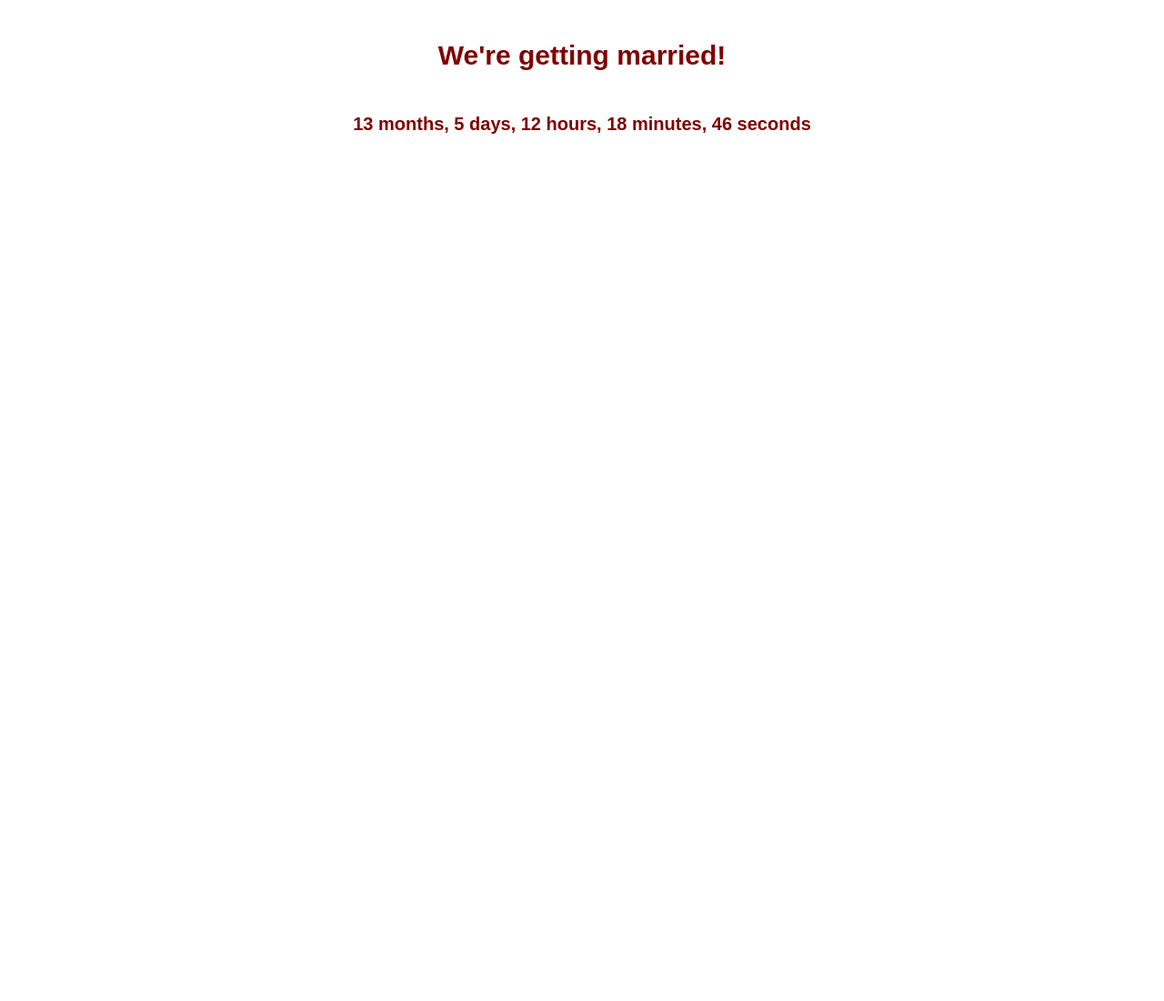
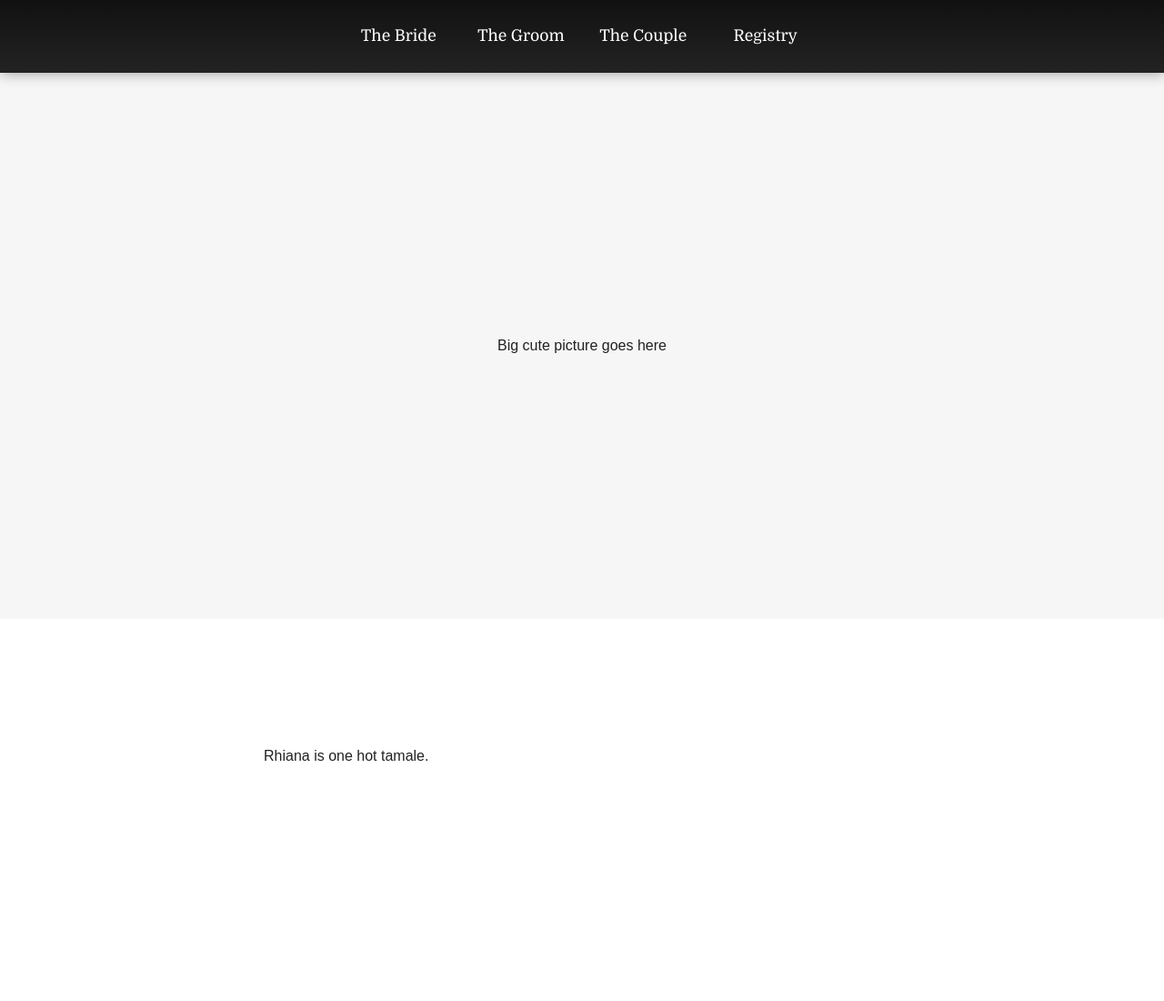
Before and after one commit to b-ash/wedding, a website: page public/index.html in a window 1280 px wide. Shown: the top 1100 px of the page at 91% size. Before the commit the page ends 800 px from the top, so only its background shows below. Drawn offline with Linux system fonts and the light colour scheme.

Commit message:
Basic styling, adding favicon, etc

```diff
--- a/app/assets/index.html
+++ b/app/assets/index.html
@@ -7,22 +7,70 @@
     <meta name="keywords" content="wedding" />
     <meta name="author" content="Bryan Ash" />
 
-    <link href='http://fonts.googleapis.com/css?family=Allura|Cabin' rel='stylesheet' type='text/css' />
+    <link href='http://fonts.googleapis.com/css?family=Domine' rel='stylesheet' type='text/css' />
     <link rel="stylesheet" href="/static/css/app.css">
+    <link rel="shortcut icon" href="/favicon.ico" type="image/x-icon">
     <script src="/static/js/vendor.js"></script>
     <script src="/static/js/app.js"></script>
     <script>require('coffee/index');</script>
 
-    <title>Wedding</title>
+    <title>Wedding | Bryan &amp; Rhiana</title>
 </head>
 
 <body>
-    <div class="wrap">
+    <!-- <div class="wrap">
         <p class="title">We're getting married!</p>
     </div>
 
     <div class="wrap">
         <p class="countdown"></p>
+    </div> -->
+
+    <div class="nav">
+        <div class="nav-options">
+            <ul>
+                <li>
+                    <a href="#bride">The Bride</a>
+                </li>
+                <li>
+                    <a href="#groom">The Groom</a>
+                </li>
+                <li>
+                    <a href="#couple">The Couple</a>
+                </li>
+                <li>
+                    <a href="#registry">Registry</a>
+                </li>
+            </ul>
+        </div>
+    </div>
+
+    <div class="content">
+        <div class="splash-photo">Big cute picture goes here</div>
+
+        <div class="section">
+            <a name="bride"></a>
+
+            <span>Rhiana is one hot tamale.</span>
+        </div>
+
+        <div class="section">
+            <a name="groom"></a>
+
+            <span>Boy, what a hunk.</span>
+        </div>
+
+        <div class="section">
+            <a name="couple"></a>
+
+            <span>She was his RA at Northeastern. Taboo, we know.</span>
+        </div>
+
+        <div class="section">
+            <a name="registry"></a>
+
+            <span>The registry is located at Macy's and Bed Bath and Beyond</span>
+        </div>
     </div>
 
     <!-- Start of Async HubSpot Analytics Code -->
--- a/app/coffee/index.coffee
+++ b/app/coffee/index.coffee
@@ -3,6 +3,4 @@ Countdown = require('./countdown')
 $ = jQuery
 
 $ ->
-  console.log 'success'
-
   timer = new Countdown()
--- a/app/styles/wedding.styl
+++ b/app/styles/wedding.styl
@@ -1,4 +1,78 @@
 @import nib
+
+navHeight = 80px
+navFontColor = #FFF
+
+.nav
+    position: fixed
+    top: 0
+    left: 0
+    z-index: 100
+
+    width: 100%
+    height: navHeight
+
+    background-color: #1B1B1B
+    background: linear-gradient(top, #111, #232323)
+    box-shadow(1px 0 15px #999)
+
+    .nav-options
+        width: 100%
+        height: navHeight - 10
+        margin: 0 auto 5px
+
+        ul
+            list-style: none
+            padding: 0
+            margin: 12px
+            text-align: center
+
+            li
+                display: inline-block
+                padding: 15px
+                font-size: 1.1em
+                width: 100px
+
+                a
+                    transition(0.4s color)
+                    font-family: Domine, Helvetica, Arial, sans-serif
+
+                    &, a:visited
+                        color: navFontColor
+
+                    &:hover
+                        color: darken(#e1e1e1, 10%)
+
+                    &, a:visited, a:hover
+                        text-decoration: none
+
+.content
+    width: 100%
+    margin-top: navHeight
+
+    .splash-photo
+        width: 100%
+        height: 311px  // 500px
+
+        // Remove
+        background-color: #f6f6f6
+        text-align: center
+        padding-top: 289px
+
+    .section
+        width: 700px
+        padding: 50px 20px
+        margin: 0 auto
+        height: 350px
+
+        border-bottom: 2px solid #DDD
+
+        &:last-child
+            border-bottom: 0
+
+        > a[name]
+            display: block
+            margin-bottom: navHeight + 10
 
 .wrap
     margin-top: 40px
--- a/public/index.html
+++ b/public/index.html
@@ -7,22 +7,70 @@
     <meta name="keywords" content="wedding" />
     <meta name="author" content="Bryan Ash" />
 
-    <link href='http://fonts.googleapis.com/css?family=Allura|Cabin' rel='stylesheet' type='text/css' />
+    <link href='http://fonts.googleapis.com/css?family=Domine' rel='stylesheet' type='text/css' />
     <link rel="stylesheet" href="/static/css/app.css">
+    <link rel="shortcut icon" href="/favicon.ico" type="image/x-icon">
     <script src="/static/js/vendor.js"></script>
     <script src="/static/js/app.js"></script>
     <script>require('coffee/index');</script>
 
-    <title>Wedding</title>
+    <title>Wedding | Bryan &amp; Rhiana</title>
 </head>
 
 <body>
-    <div class="wrap">
+    <!-- <div class="wrap">
         <p class="title">We're getting married!</p>
     </div>
 
     <div class="wrap">
         <p class="countdown"></p>
+    </div> -->
+
+    <div class="nav">
+        <div class="nav-options">
+            <ul>
+                <li>
+                    <a href="#bride">The Bride</a>
+                </li>
+                <li>
+                    <a href="#groom">The Groom</a>
+                </li>
+                <li>
+                    <a href="#couple">The Couple</a>
+                </li>
+                <li>
+                    <a href="#registry">Registry</a>
+                </li>
+            </ul>
+        </div>
+    </div>
+
+    <div class="content">
+        <div class="splash-photo">Big cute picture goes here</div>
+
+        <div class="section">
+            <a name="bride"></a>
+
+            <span>Rhiana is one hot tamale.</span>
+        </div>
+
+        <div class="section">
+            <a name="groom"></a>
+
+            <span>Boy, what a hunk.</span>
+        </div>
+
+        <div class="section">
+            <a name="couple"></a>
+
+            <span>She was his RA at Northeastern. Taboo, we know.</span>
+        </div>
+
+        <div class="section">
+            <a name="registry"></a>
+
+            <span>The registry is located at Macy's and Bed Bath and Beyond</span>
+        </div>
     </div>
 
     <!-- Start of Async HubSpot Analytics Code -->
--- a/public/static/css/app.css
+++ b/public/static/css/app.css
@@ -246,6 +246,85 @@ td { vertical-align: top; }
   p, h2, h3 { orphans: 3; widows: 3; }
   h2, h3 { page-break-after: avoid; }
 }
+.nav {
+  position: fixed;
+  top: 0;
+  left: 0;
+  z-index: 100;
+  width: 100%;
+  height: 80px;
+  background-color: #1b1b1b;
+  background: -webkit-gradient(linear, left top, left bottom, color-stop(0, #111), color-stop(1, #232323));
+  background: -webkit-linear-gradient(top, #111 0%, #232323 100%);
+  background: -moz-linear-gradient(top, #111 0%, #232323 100%);
+  background: -o-linear-gradient(top, #111 0%, #232323 100%);
+  background: -ms-linear-gradient(top, #111 0%, #232323 100%);
+  background: linear-gradient(top, #111 0%, #232323 100%);
+  -webkit-box-shadow: 1px 0 15px #999;
+  box-shadow: 1px 0 15px #999;
+}
+.nav .nav-options {
+  width: 100%;
+  height: 70px;
+  margin: 0 auto 5px;
+}
+.nav .nav-options ul {
+  list-style: none;
+  padding: 0;
+  margin: 12px;
+  text-align: center;
+}
+.nav .nav-options ul li {
+  display: inline-block;
+  padding: 15px;
+  font-size: 1.1em;
+  width: 100px;
+}
+.nav .nav-options ul li a {
+  -webkit-transition: 0.4s color;
+  -moz-transition: 0.4s color;
+  -o-transition: 0.4s color;
+  -ms-transition: 0.4s color;
+  transition: 0.4s color;
+  font-family: Domine, Helvetica, Arial, sans-serif;
+}
+.nav .nav-options ul li a,
+.nav .nav-options ul li a a:visited {
+  color: #fff;
+}
+.nav .nav-options ul li a:hover {
+  color: #cbcbcb;
+}
+.nav .nav-options ul li a,
+.nav .nav-options ul li a a:visited,
+.nav .nav-options ul li a a:hover {
+  text-decoration: none;
+}
+.content {
+  width: 100%;
+  margin-top: 80px;
+}
+.content .splash-photo {
+  width: 100%;
+  height: 311px;
+  background-color: #f6f6f6;
+  text-align: center;
+  padding-top: 289px;
+}
+.content .section {
+  width: 700px;
+  padding: 50px 20px;
+  margin: 0 auto;
+  height: 350px;
+  border-bottom: 2px solid #ddd;
+}
+.content .section:last-child {
+  border-bottom: 0;
+}
+.content .section > a[name] {
+  display: block;
+  margin-bottom: 90px;
+}
 .wrap {
   margin-top: 40px;
 }
--- a/public/static/js/app.js
+++ b/public/static/js/app.js
@@ -155,7 +155,6 @@ window.require.register("coffee/index", function(exports, require, module) {
 
   $(function() {
     var timer;
-    console.log('success');
     return timer = new Countdown();
   });
 
```
Also changed, not shown: app/assets/favicon.ico (added), app/assets/static/fonts/Domine-Regular.ttf (added), public/favicon.ico (added), public/static/fonts/Domine-Regular.ttf (added), public/static/images/favicon.ico (added).
